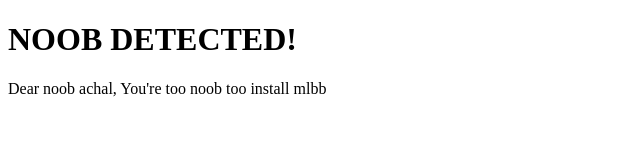
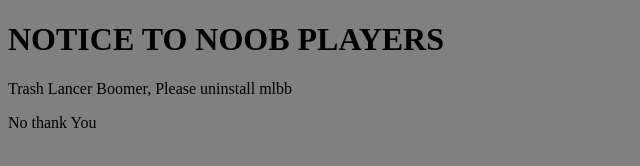
Before and after one commit to ChhetriPrem/noob, a plain HTML site: page index.html in a window 1280 px wide. Shown: the whole page, without its empty margins (0-640 px from the left). Drawn offline with Linux system fonts and the light colour scheme.

Commit message:
Update index.html

```diff
--- a/index.html
+++ b/index.html
@@ -1,12 +1,14 @@
 <!DOCTYPE html>
 <html>
 <head>
+  <centre>
 <title>NOOB</title>
 </head>
-<body>
+<body style="background-color:grey;">
 
-<h1>NOOB DETECTED!</h1>
-<p>Dear noob achal, You're too noob too install mlbb</p>
+<h1>NOTICE TO NOOB PLAYERS</h1>
+<p>Trash Lancer Boomer, Please uninstall mlbb</p>
+  <p> No thank You </p>
 
 </body>
 </html>
```
